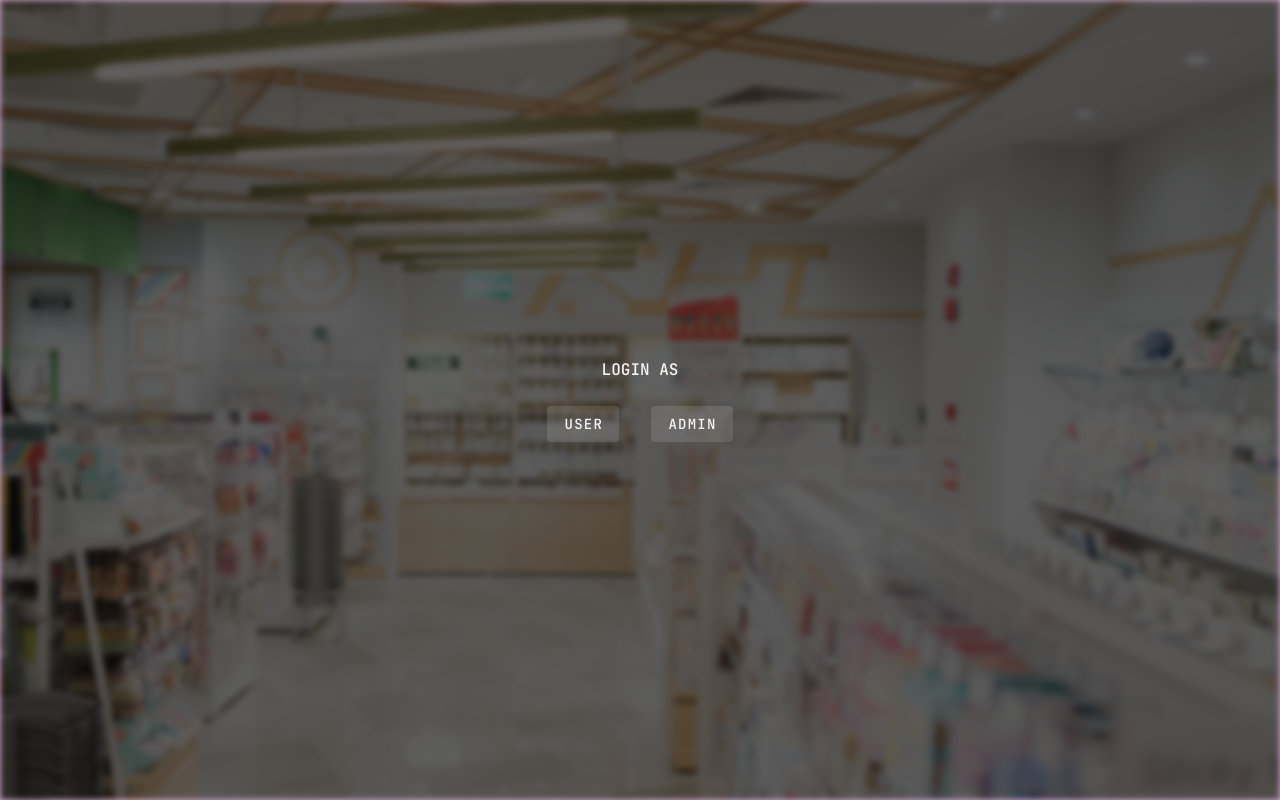
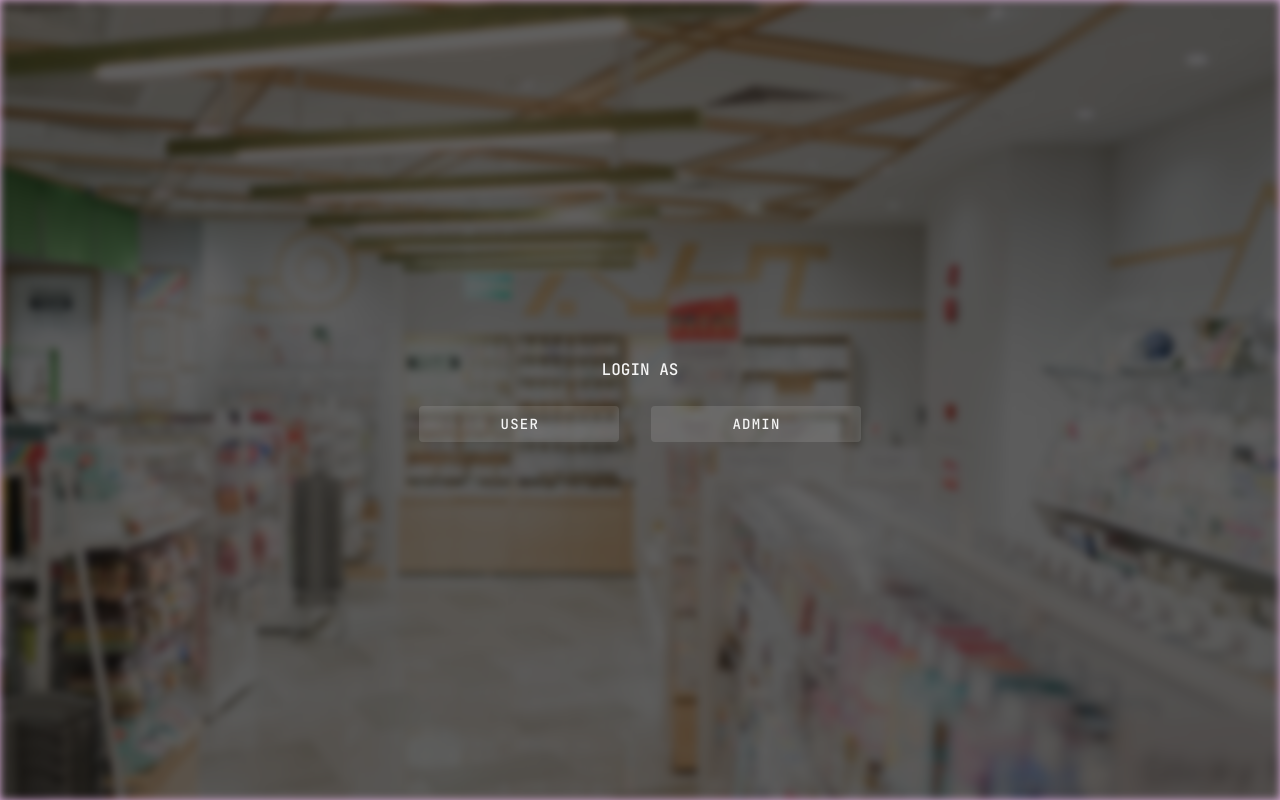
Before and after one commit to yaasir007/medica-vue, a Vue app: page / in a window 1280 px wide. Built offline with nearby package versions, Linux system fonts and the light colour scheme.

Commit message:
front btns

```diff
--- a/src/components/homepage.vue
+++ b/src/components/homepage.vue
@@ -7,8 +7,8 @@
     <div class="homepage-content">
       <div class="login-text">LOGIN AS</div>
         <div class="homepage-btns">
-          <v-btn variant="tonal">user</v-btn>
-          <v-btn variant="tonal">admin</v-btn>
+          <v-btn variant="tonal" class="homepage-btn">user</v-btn>
+          <v-btn variant="tonal" class="homepage-btn">admin</v-btn>
         </div>
     </div>
   </div>
@@ -31,7 +31,7 @@
   height: 100vh;
   object-fit: cover;
   position: relative;
-  filter: brightness(40%) blur(3px);
+  filter: brightness(40%) blur(4px);
 }
 .homepage-content {
   position: absolute;
@@ -49,5 +49,8 @@
   gap: 2rem;
 }
 
+.homepage-btn {
+  padding-inline: 5rem;
+}
 
 </style>
```
